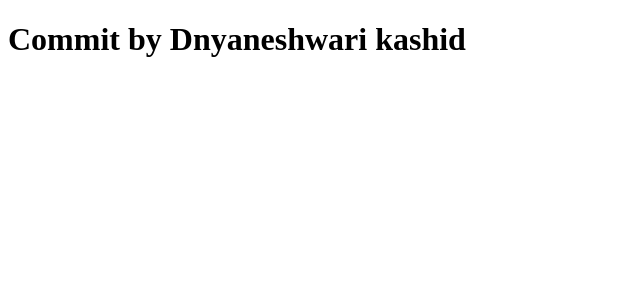
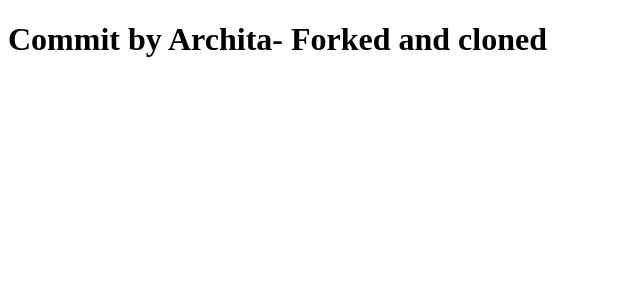
Before and after one commit to dnyanu6410/GitWebstrom, an Angular app: page / in a window 1280 px wide. Shown: the top 300 px of the page, without its empty margins (0-640 px from the left). Built offline with nearby package versions, Linux system fonts and the light colour scheme.

Commit message:
Commit by Archita- Forked and cloned

```diff
--- a/src/app/app.component.html
+++ b/src/app/app.component.html
@@ -1 +1 @@
-<h1>Commit by Dnyaneshwari kashid</h1>
+<h1>Commit by Archita- Forked and cloned</h1>
```
